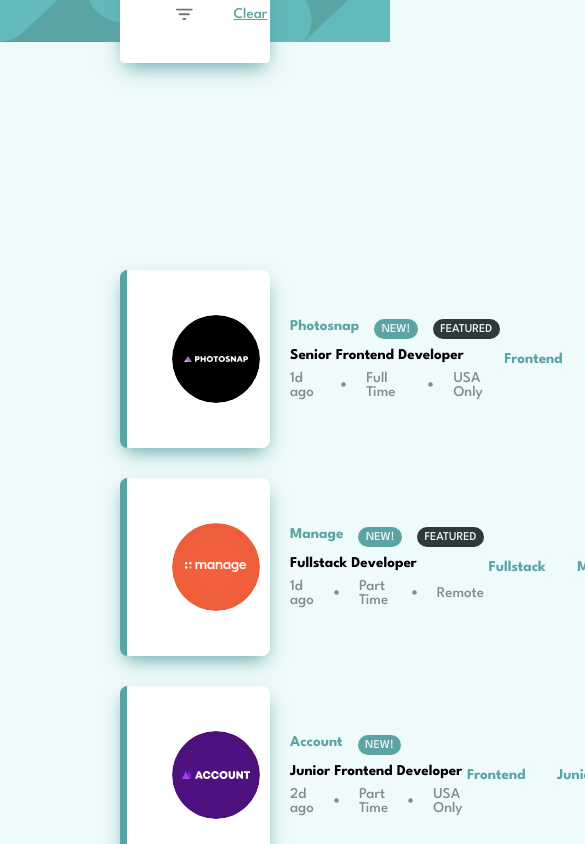
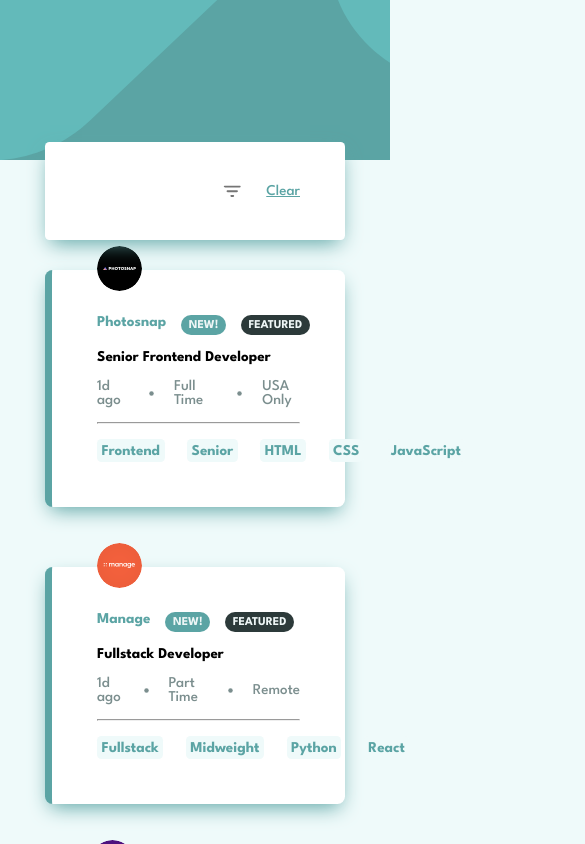
Before and after one commit to Ifeoluwa-droid/Job-List-with-Filter, a React (Create React App) app: page / in a window 390 px wide. Shown: the top 844 px of the page, 585 px wide, since content can reach past the window. Built offline with nearby package versions, Linux system fonts and the light colour scheme; data requests are answered from the project's data file.

Commit message:
Fix main.scss and add some media queries

```diff
--- a/public/css/config.css
+++ b/public/css/config.css
@@ -11,4 +11,6 @@
 body {
   background: #effafa;
 }
+
+/**** Utilities *****/
 /*# sourceMappingURL=config.css.map */
--- a/public/css/main.css
+++ b/public/css/main.css
@@ -12,20 +12,19 @@ body {
   background: #effafa;
 }
 
+/**** Utilities *****/
 header {
-  background: #5ba4a4;
+  background: #5ba4a4 url("../images/bg-header-desktop.svg");
+  background-repeat: no-repeat;
+  background-size: cover;
+  height: 160px;
   width: 100%;
   position: fixed;
   z-index: 1;
 }
 
-header img {
-  width: 100%;
-  display: block;
-}
-
 main {
-  padding: 18rem 8rem;
+  padding: 18rem 8rem 5rem;
 }
 
 .job-description {
@@ -74,7 +73,7 @@ main {
   border-radius: 1.2rem;
   margin-top: 3rem;
   font-size: .8rem;
-  font-size: 700;
+  font-weight: 700;
   margin-top: 0;
 }
 
@@ -120,7 +119,7 @@ main {
   -webkit-box-direction: normal;
       -ms-flex-direction: column;
           flex-direction: column;
-  gap: 2rem;
+  gap: 4rem;
 }
 
 .job-filter {
@@ -194,4 +193,100 @@ main {
 .remove-icon:hover {
   background: #2c3a3a;
 }
+
+.d-flex-row {
+  display: -webkit-box;
+  display: -ms-flexbox;
+  display: flex;
+}
+
+.d-flex-column {
+  display: -webkit-box;
+  display: -ms-flexbox;
+  display: flex;
+  -webkit-box-orient: vertical;
+  -webkit-box-direction: normal;
+      -ms-flex-direction: column;
+          flex-direction: column;
+}
+
+.show-on-mobile {
+  display: none;
+}
+
+.unshow-on-mobile {
+  display: -webkit-box;
+  display: -ms-flexbox;
+  display: flex;
+}
+
+.gap-2 {
+  gap: 2rem;
+}
+
+@media screen and (max-width: 1185px) {
+  .job-card {
+    -webkit-box-orient: vertical;
+    -webkit-box-direction: normal;
+        -ms-flex-direction: column;
+            flex-direction: column;
+    -webkit-box-align: start;
+        -ms-flex-align: start;
+            align-items: flex-start;
+    gap: 1rem;
+    position: relative;
+  }
+  .job-card > .d-flex-row:first-child {
+    -webkit-box-orient: vertical;
+    -webkit-box-direction: normal;
+        -ms-flex-direction: column;
+            flex-direction: column;
+  }
+  .job-card > .d-flex-row:first-child > .d-flex-column {
+    gap: 1rem;
+  }
+  .show-on-mobile {
+    display: block;
+  }
+  .show-on-mobile.d-flex-row {
+    display: -webkit-box;
+    display: -ms-flexbox;
+    display: flex;
+  }
+  .unshow-on-mobile {
+    display: none;
+  }
+  .company-image {
+    width: 3rem;
+    height: 3rem;
+    position: absolute;
+    top: -10%;
+  }
+}
+
+@media screen and (max-width: 968px) {
+  main {
+    padding: 18rem 5rem 5rem;
+  }
+  .job-filter {
+    left: 5rem;
+    right: 5rem;
+  }
+}
+
+@media screen and (max-width: 778px) {
+  .job-filter .gap-2 {
+    gap: 1rem;
+  }
+}
+
+@media screen and (max-width: 660px) {
+  main {
+    padding: 18rem 3rem 5rem;
+  }
+  .job-filter {
+    left: 3rem;
+    right: 3rem;
+  }
+}
 /*# sourceMappingURL=main.css.map */
--- a/public/scss/config.scss
+++ b/public/scss/config.scss
@@ -19,3 +19,6 @@ $very-dark-grayish-cyan: hsl(180, 14%, 20%);
 body {
     background: hsl(180, 52%, 96%);
 }
+
+
+/**** Utilities *****/
--- a/public/scss/main.scss
+++ b/public/scss/main.scss
@@ -10,19 +10,17 @@
 }
 
 header {
-    background: hsl(180, 29%, 50%);
+    background: hsl(180, 29%, 50%) url('../images/bg-header-desktop.svg');
+    background-repeat: no-repeat;
+    background-size: cover;
+    height: 160px;
     width: 100%;
     position: fixed;
     z-index: 1;
 }
 
-header img {
-    width: 100%;
-    display: block;
-}
-
 main {
-    padding: 18rem 8rem;
+    padding: 18rem 8rem 5rem;
 }
 
 .job-description {
@@ -60,7 +58,7 @@ main {
     border-radius: 1.2rem;
     margin-top: 3rem;
     font-size: .8rem;
-    font-size: 700;
+    font-weight: 700;
     margin-top: 0;
 }
 
@@ -92,7 +90,7 @@ main {
 .jobs {
     display: flex;
     flex-direction: column;
-    gap: 2rem;
+    gap: 4rem;
 }
 
 .job-filter {
@@ -156,3 +154,89 @@ main {
         background: $very-dark-grayish-cyan;
     }
 }
+
+.d-flex-row {
+    display: flex;
+}
+
+.d-flex-column {
+    display: flex;
+    flex-direction: column;
+}
+
+.show-on-mobile {
+    display: none;
+}
+
+.unshow-on-mobile {
+    display: flex;
+}
+
+.gap-2 {
+    gap: 2rem;
+}
+
+@media screen and (max-width: 1185px) {
+    .job-card {
+        flex-direction: column;
+        align-items: flex-start;
+        gap: 1rem;
+        position: relative;
+
+        & > .d-flex-row:first-child {
+            flex-direction: column;
+
+            > .d-flex-column {
+                gap: 1rem;
+            }
+        }
+    }
+
+    .show-on-mobile {
+        display: block;
+
+        &.d-flex-row {
+            display: flex;
+        }
+    }
+
+    .unshow-on-mobile {
+        display: none;
+    }
+
+    .company-image {
+        width: 3rem;
+        height: 3rem;
+        position: absolute;
+        top: -10%;
+    }
+}
+
+@media screen and (max-width: 968px) {
+    main {
+        padding: 18rem 5rem 5rem
+    }
+
+    .job-filter {
+        left: 5rem;
+        right: 5rem;
+    }
+}
+
+
+@media screen and (max-width: 778px) {
+    .job-filter .gap-2 {
+        gap: 1rem;
+    }
+}
+
+@media screen and (max-width: 660px) {
+    main {
+        padding: 18rem 3rem 5rem;
+    }
+
+    .job-filter {
+        left: 3rem;
+        right: 3rem;
+    }
+}
--- a/src/components/Header.jsx
+++ b/src/components/Header.jsx
@@ -4,7 +4,7 @@ import React from 'react';
 const Header = props => {
     return (
         <header>
-            <img src="./images/bg-header-desktop.svg" alt=""/>
+            {/* <img src="./images/bg-header-desktop.svg" alt=""/> */}
             <JobFilter
                 onAddNewSearchTerm={props.onAddNewSearchTerm}
                 searchTerms={props.searchTerms}
--- a/src/components/JobCard.jsx
+++ b/src/components/JobCard.jsx
@@ -8,13 +8,13 @@ import JobName from "./JobName";
 
 const JobCard = props => {
     return (
-        <div className="job-card featured">
-            <div style={{display: 'flex', gap: '2rem'}}>
+        <div className={`job-card ${props.featured && 'featured'}`}>
+            <div className='d-flex-row' style={{gap: '2rem'}}>
                 <CompanyImage
                     src={[props.companyLogo]}
                 />
-                <div style={{display: 'flex', flexDirection: 'column', justifyContent: 'space-around'}}>
-                    <div style={{display: 'flex', gap: '1rem'}}>
+                <div className='d-flex-column' style={{justifyContent: 'space-around'}}>
+                    <div className='d-flex-row' style={{gap: '1rem'}}>
                         <CompanyName
                             name={props.companyName}
                         />
@@ -35,7 +35,8 @@ const JobCard = props => {
                      />
                 </div>
             </div>
-            <div style={{display: 'flex', gap: '1.5rem'}}>
+            <hr className='show-on-mobile' style={{width: '100%'}}/>
+            <div className='d-flex-row' style={{gap: '1.5rem'}}>
                 <JobName
                 name={props.role}
                 />
--- a/src/components/JobFilter.jsx
+++ b/src/components/JobFilter.jsx
@@ -48,14 +48,14 @@ const JobFilter = props => {
 
     return (
         <div className="job-filter">
-         {filter && <div style={{display: 'flex', gap: '2rem', alignItems: 'center'}}>
+         {filter && <div className="d-flex-row gap-2 unshow-on-mobile" style={{alignItems: 'center'}}>
             <IconButton onClick={handleAdd}>
                <AddRoundedIcon />
             </IconButton>
             <input className="filter-input" type="text" ref={inputRef} />
          </div>}
-         <div style={{display: 'flex', justifyContent: 'space-between'}}>
-           <div style={{display: 'flex', gap: '1rem'}}>
+         <div className='d-flex-row' style={{justifyContent: 'space-between'}}>
+           <div className='d-flex-row' style={{gap: '1rem'}}>
                {!clear && <Fragment>
                   {
                      props.searchTerms.map(term =>
@@ -69,13 +69,19 @@ const JobFilter = props => {
                   }
                </Fragment>}
            </div>
-           <div style={{display: 'flex', gap: '2rem'}}>
+           <div className='d-flex-row gap-2'>
                <IconButton aria-label='filter' onClick={handleFilter}>
                      {filter ? <CloseRoundedIcon /> : <FilterListRoundedIcon />}
                </IconButton>
                <button className='clear-button' onClick={handleClear}>Clear</button>
            </div>
          </div>
+         {filter && <div className="d-flex-row gap-2 show-on-mobile" style={{alignItems: 'center'}}>
+            <IconButton onClick={handleAdd}>
+               <AddRoundedIcon />
+            </IconButton>
+            <input className="filter-input" type="text" ref={inputRef} />
+         </div>}
         </div>
      );
 }
```
Also changed, not shown: 2 other files (tests, documents, lock files or other folders).
